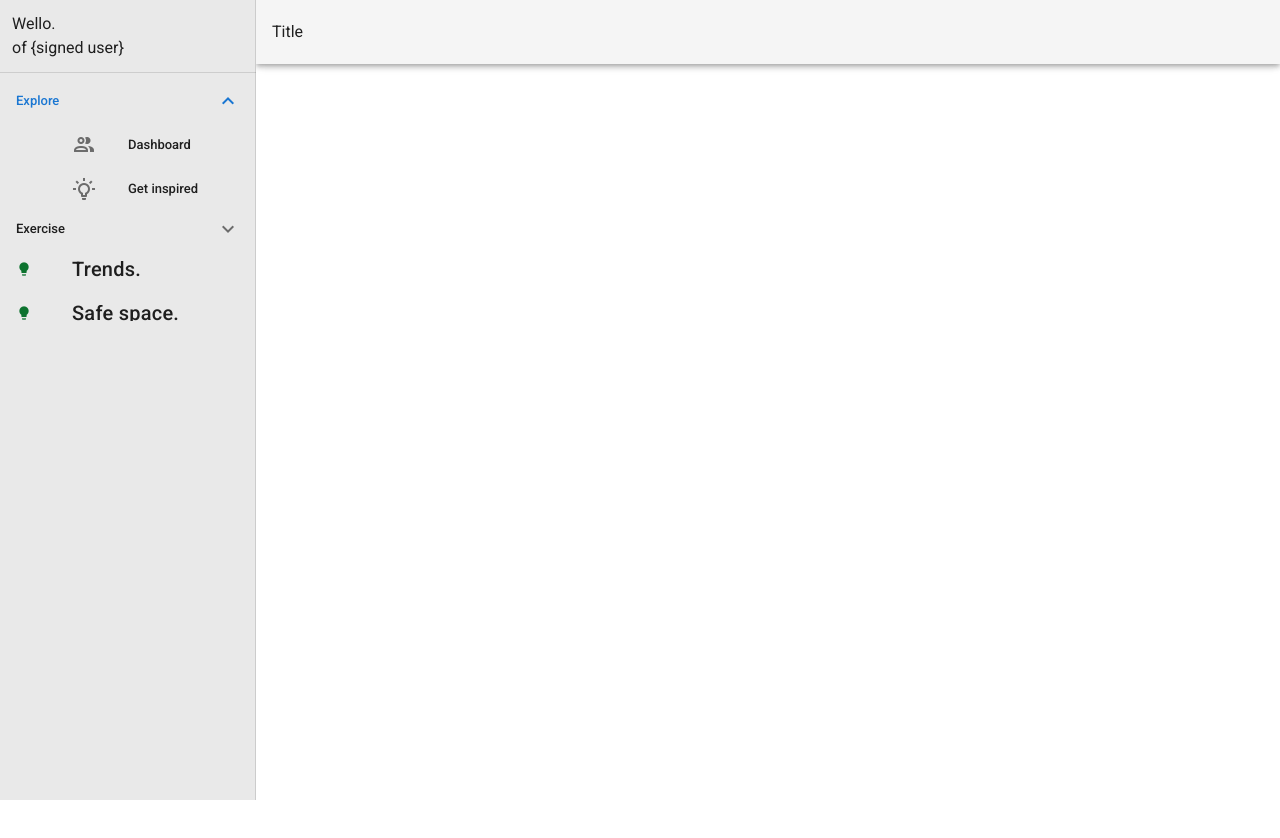
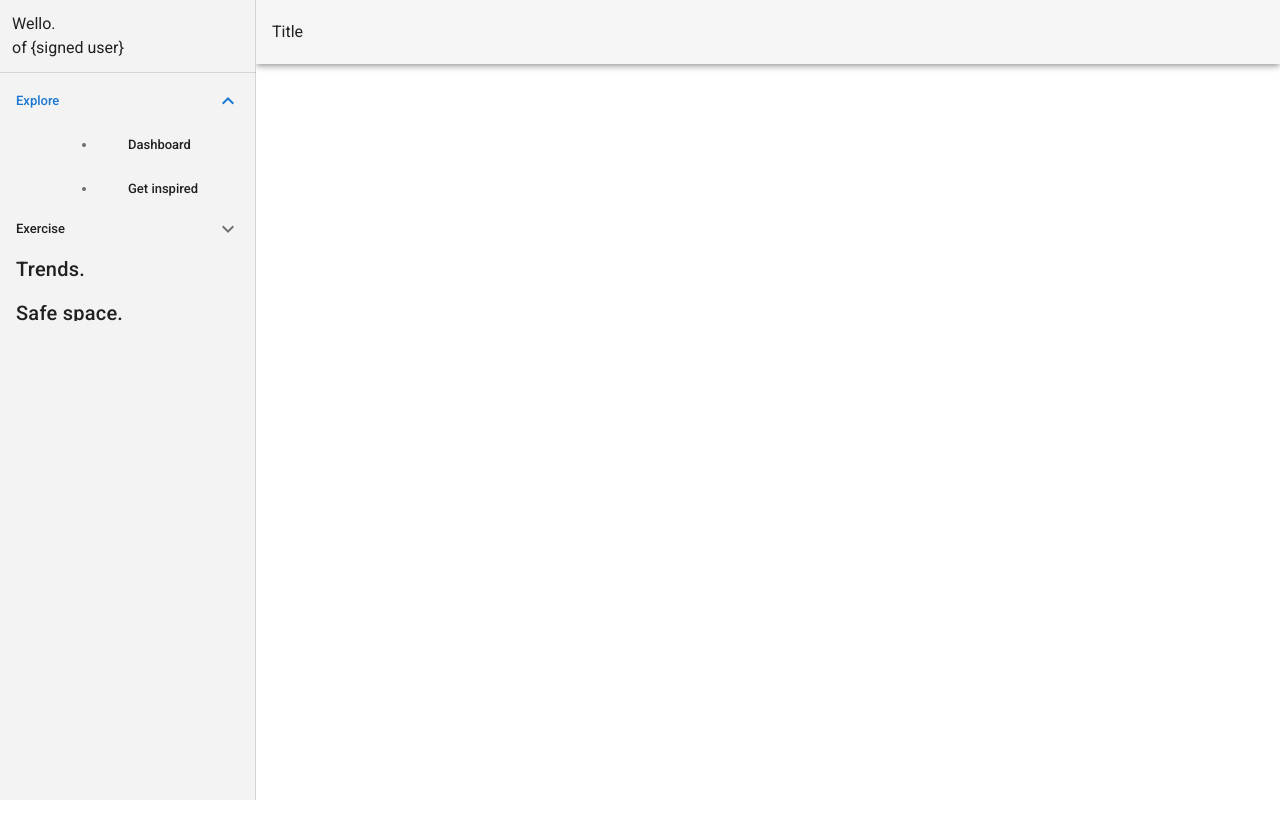
Before and after one commit to sabgul/webapp-mental-health-management, a Vue app in the folder wello-frontend/: page / in a window 1280 px wide. Shown: the top 838 px of the page. Built offline with nearby package versions, Linux system fonts and the light colour scheme.

Commit message:
edit menu

```diff
--- a/wello-frontend/src/components/SideBar.vue
+++ b/wello-frontend/src/components/SideBar.vue
@@ -8,7 +8,7 @@
 
     <!-- expand-on-hover -->
     <v-navigation-drawer
-        color="#e9e9e9"
+        color="#F3F3F3"
         permanent
         app
     >
@@ -17,10 +17,7 @@
       of {signed user}
     </v-container>
 
-        <v-divider>
-
-        </v-divider>
-
+        <v-divider></v-divider>
 
         <v-list nav dense>
           <v-list-group
@@ -38,6 +35,7 @@
             :key="i"
             link
           >
+
             <v-list-item-icon>
               <v-icon v-text="icon"></v-icon>
             </v-list-item-icon>
@@ -69,16 +67,10 @@
         </v-list-group>
 
         <v-list-item link href="#">
-                <v-list-item-icon>
-                    <v-icon color="#0C722E" small>mdi-lightbulb</v-icon>
-                </v-list-item-icon>
                 <v-list-item-title class="title">Trends.</v-list-item-title>
         </v-list-item>
 
         <v-list-item link href="#">
-                <v-list-item-icon>
-                    <v-icon color="#0C722E" small>mdi-lightbulb</v-icon>
-                </v-list-item-icon>
                 <v-list-item-title class="title">Safe space.</v-list-item-title>
         </v-list-item>
         </v-list>
@@ -94,15 +86,15 @@
 
     data: () => ({
       explore_list: [
-        ['Dashboard', 'mdi-account-multiple-outline'],
-        ['Get inspired', 'mdi-lightbulb-on-outline' ],
+        ['Dashboard', 'mdi-circle-small'],
+        ['Get inspired', 'mdi-circle-small' ],
       ],
 
       exercise_list: [
-        ['Breathe', 'mdi-account-multiple-outline'],
-        ['Journal', 'mdi-cog-outline'],
-        ['Meditate', 'mdi-meditation'],
-        ['Reflect', 'mdi-cog-outline'],
+        ['Breathe', 'mdi-circle-small'],
+        ['Journal', 'mdi-circle-small'],
+        ['Meditate', 'mdi-menu-right-outline'],
+        ['Reflect', 'mdi-minus'],
       ],
     }),
   }
```
Also changed, not shown: wello-frontend/src/router/router.js (added).
